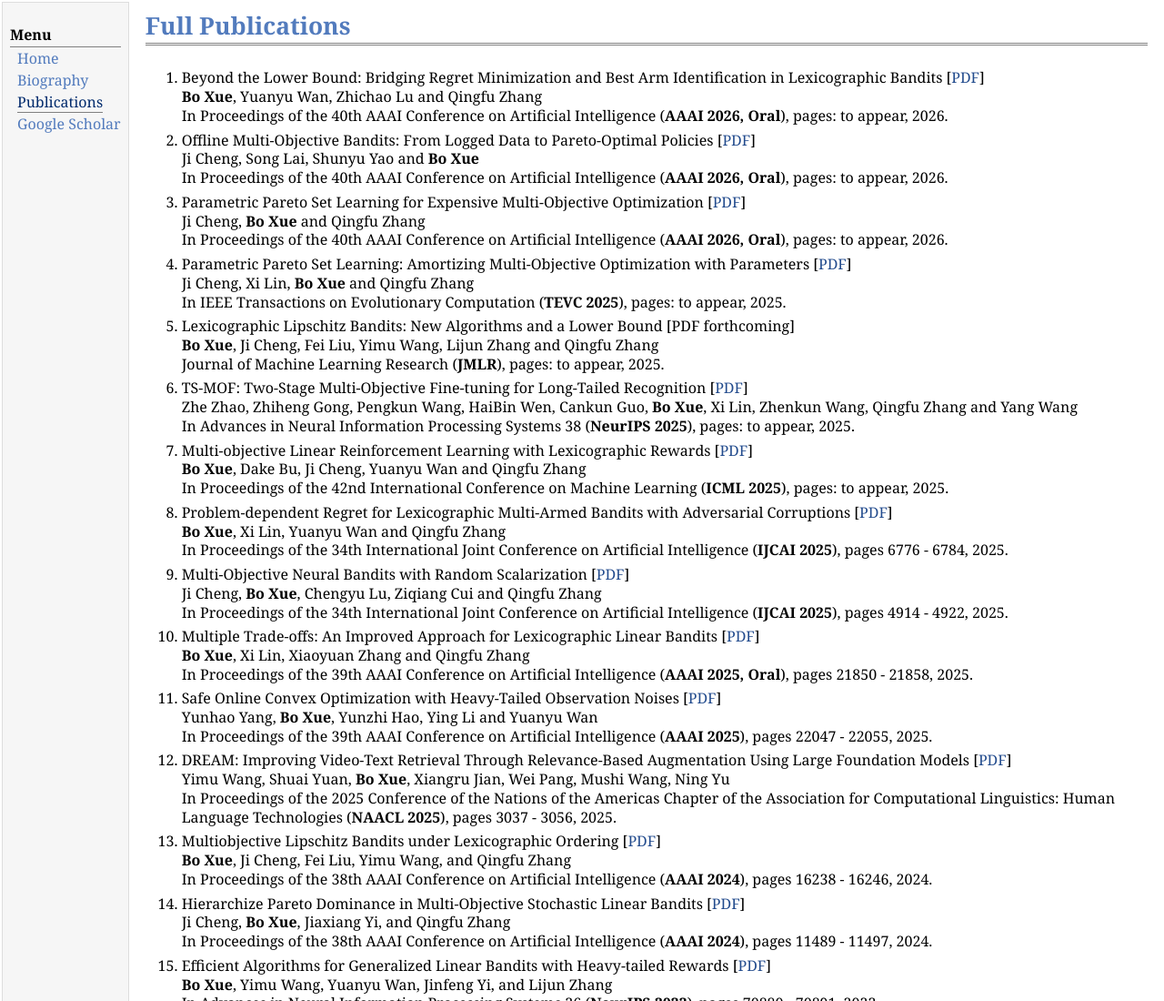
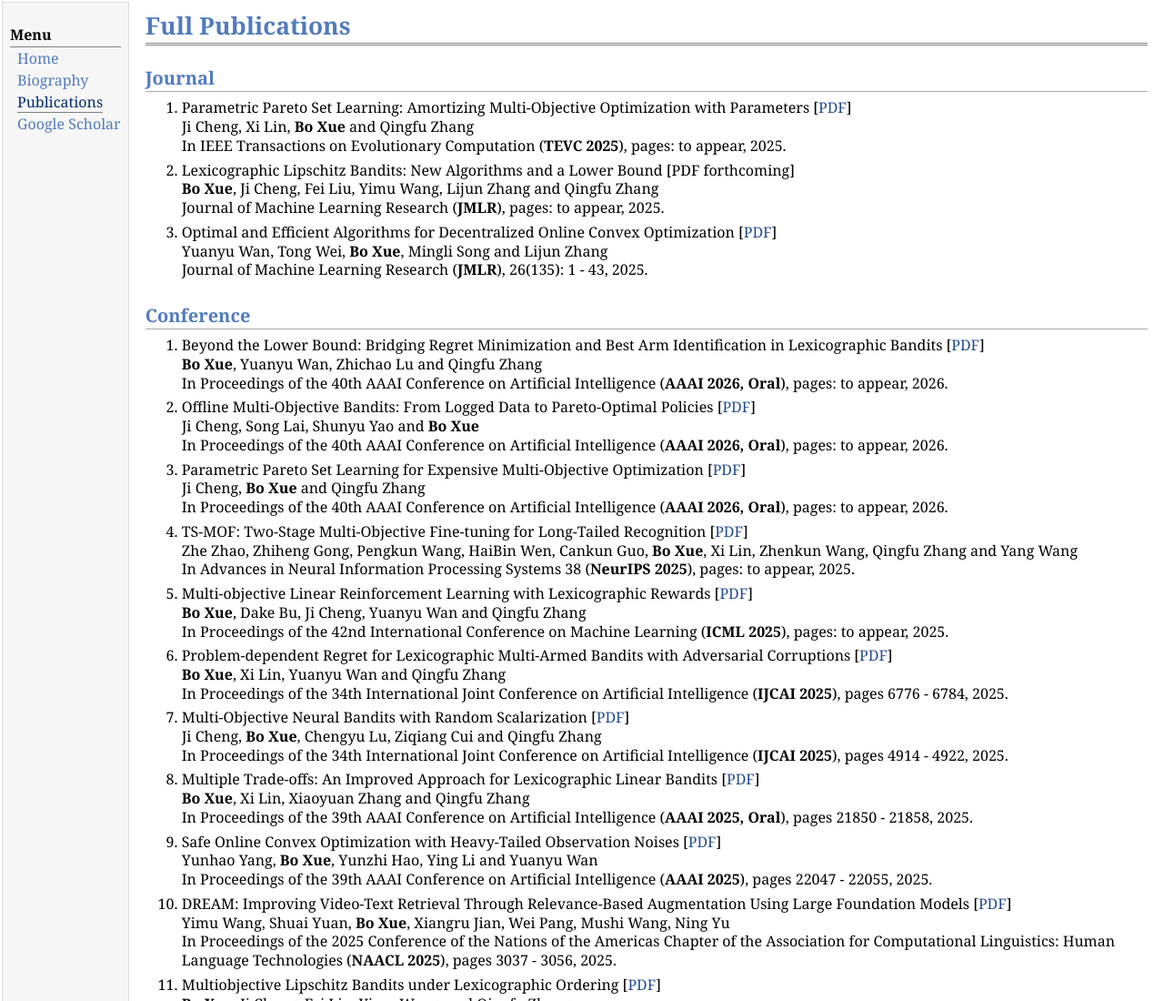
Before and after one commit to Xueb1996/xueb1996.github.io, a plain HTML site: page publications.html in a window 1280 px wide. Shown: the top 1100 px of the page at 91% size. Drawn offline with Linux system fonts and the light colour scheme.

Commit message:
Update publications.html

```diff
--- a/publications.html
+++ b/publications.html
@@ -23,6 +23,24 @@
 <div id="toptitle">
 <h1>Full Publications</h1>
 </div>
+
+<h2>Journal</h2>
+<ol>
+<li><p> Parametric Pareto Set Learning: Amortizing Multi-Objective Optimization with Parameters [<a href="pdf/TEVC-2025-Cheng.pdf" target="_blank">PDF</a>]
+    <br />Ji Cheng, Xi Lin, <b>Bo Xue</b> and Qingfu Zhang <br />
+    In IEEE Transactions on Evolutionary Computation (<b>TEVC 2025</b>), pages: to appear, 2025.</p>
+</li>
+<li><p>Lexicographic Lipschitz Bandits: New Algorithms and a Lower Bound [PDF forthcoming]
+    <br /> <b>Bo Xue</b>, Ji Cheng, Fei Liu, Yimu Wang, Lijun Zhang and Qingfu Zhang <br />
+    Journal of Machine Learning Research (<b>JMLR</b>), pages: to appear, 2025.</p>
+</li>
+<li><p>Optimal and Efficient Algorithms for Decentralized Online Convex Optimization [<a href="pdf/JMLR-2025-Wan.pdf" target="_blank">PDF</a>]
+    <br /> Yuanyu Wan, Tong Wei, <b>Bo Xue</b>, Mingli Song and Lijun Zhang<br />
+    Journal of Machine Learning Research (<b>JMLR</b>), 26(135): 1 - 43, 2025.</p>
+</li>
+</ol>
+
+<h2>Conference</h2>
 <ol>
 <li><p> Beyond the Lower Bound: Bridging Regret Minimization and Best Arm Identification in Lexicographic Bandits [<a href="pdf/AAAI-2026-Xue.pdf" target="_blank">PDF</a>]
     <br /> <b>Bo Xue</b>, Yuanyu Wan, Zhichao Lu and Qingfu Zhang <br />
@@ -35,14 +53,6 @@
 <li><p> Parametric Pareto Set Learning for Expensive Multi-Objective Optimization [<a href="pdf/AAAI-2026-Cheng-PSL.pdf" target="_blank">PDF</a>]
     <br /> Ji Cheng, <b>Bo Xue</b> and Qingfu Zhang <br />
     In Proceedings of the 40th AAAI Conference on Artificial Intelligence (<b>AAAI 2026, Oral</b>), pages: to appear, 2026.</p>
-</li>
-<li><p> Parametric Pareto Set Learning: Amortizing Multi-Objective Optimization with Parameters [<a href="pdf/TEVC-2025-Cheng.pdf" target="_blank">PDF</a>]
-    <br />Ji Cheng, Xi Lin, <b>Bo Xue</b> and Qingfu Zhang <br />
-    In IEEE Transactions on Evolutionary Computation (<b>TEVC 2025</b>), pages: to appear, 2025.</p>
-</li>
-<li><p>Lexicographic Lipschitz Bandits: New Algorithms and a Lower Bound [PDF forthcoming]
-    <br /> <b>Bo Xue</b>, Ji Cheng, Fei Liu, Yimu Wang, Lijun Zhang and Qingfu Zhang <br />
-    Journal of Machine Learning Research (<b>JMLR</b>), pages: to appear, 2025.</p>
 </li>
 <li><p>TS-MOF: Two-Stage Multi-Objective Fine-tuning for Long-Tailed Recognition [<a href="pdf/NeurIPS-2025-Zhao.pdf" target="_blank">PDF</a>]
     <br /> Zhe Zhao, Zhiheng Gong, Pengkun Wang, HaiBin Wen, Cankun Guo, <b>Bo Xue</b>, Xi Lin, Zhenkun Wang, Qingfu Zhang and Yang Wang <br />
@@ -110,6 +120,7 @@
 </li>
 </ol>
 
+
 <p><a href="index.html">← Back to Home</a></p>
 
 </td>
```
